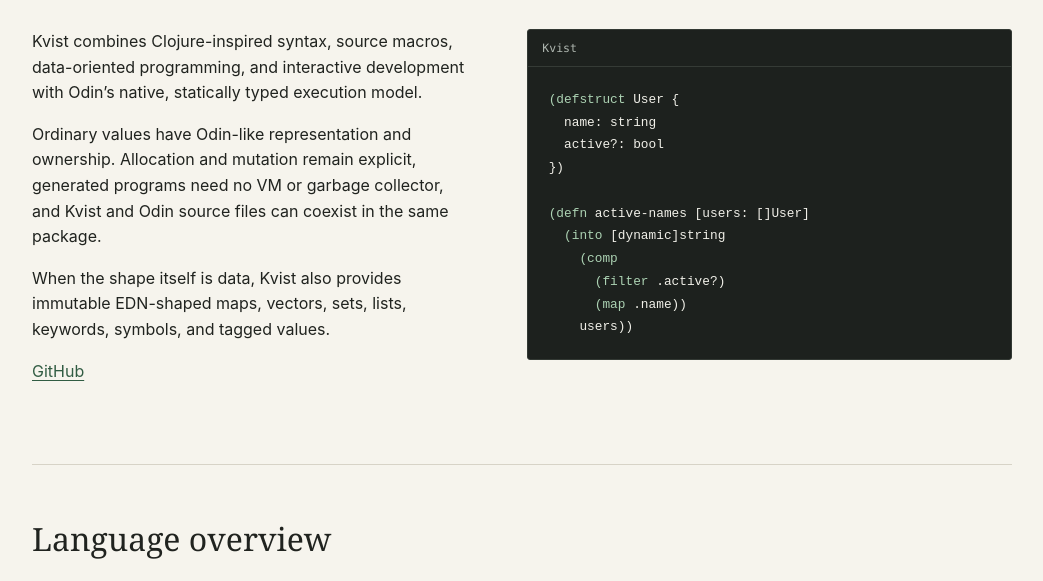
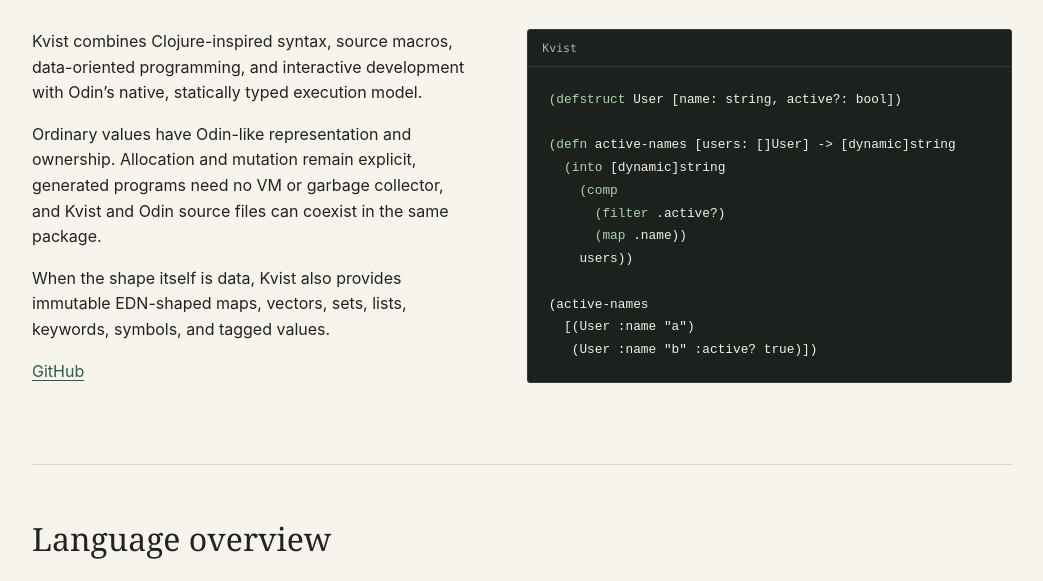
Before and after one commit to kvist-lang/kvist-lang.org, a website: page index.html in a window 1280 px wide. Shown: the part 213-794 px from the top of the page, without its empty margins (118-1161 px from the left). Drawn offline with Linux system fonts and the light colour scheme.

Commit message:
Fix landing page Kvist example

```diff
--- a/index.html
+++ b/index.html
@@ -70,17 +70,18 @@
 
           <section class="code-example" aria-label="Kvist code example">
             <div class="code-label">Kvist</div>
-            <pre><code><span class="syntax-form">(defstruct</span> User {
-  name: string
-  active?: bool
-})
+            <pre><code><span class="syntax-form">(defstruct</span> User [name: string, active?: bool])
 
-<span class="syntax-form">(defn</span> active-names [users: []User]
+<span class="syntax-form">(defn</span> active-names [users: []User] -&gt; [dynamic]string
   <span class="syntax-form">(into</span> [dynamic]string
     <span class="syntax-form">(comp</span>
       <span class="syntax-form">(filter</span> .active?)
       <span class="syntax-form">(map</span> .name))
-    users))</code></pre>
+    users))
+
+(active-names
+  [(User :name "a")
+   (User :name "b" :active? true)])</code></pre>
           </section>
         </div>
       </section>
```
